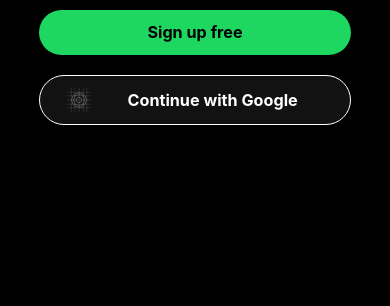
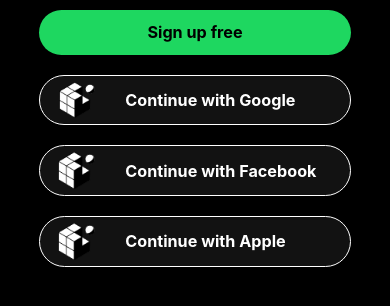
Before and after one commit to kennex666/MusicSocialApp_ReactNative, a React Native app: screen / in a window 390 px wide. Shown: the top 306 px of the page. Built offline with nearby package versions, Linux system fonts and the light colour scheme.

Commit message:
update: ContinueLogInButton.tsx style

```diff
--- a/app/components/ContinueLogInButton.tsx
+++ b/app/components/ContinueLogInButton.tsx
@@ -1,44 +1,52 @@
-import { Image, Text, TouchableOpacity } from "react-native";
-import { vh, vw } from "../utils/ViewpointEmulator";
+import { Image, StyleSheet, Text, TouchableOpacity, View } from "react-native";
 import { COLORS } from "../constants/color";
 import { FontSizeConstants } from "../constants/font-size";
+import { vh, vw } from "../utils/ViewpointEmulator";
 
 export default function ContinueLogInButton(props: any): JSX.Element {
     const { text, image, onPress } = props;
     return (
-        <TouchableOpacity
-            style={[
-                {
+        <TouchableOpacity style={styles.button} onPress={onPress}>
+            <View style={styles.imageView}>
+                <Image
+                    source={image}
+                    style={styles.image}
+                    resizeMode="contain"
+                />
+            </View>
+            <Text style={styles.text}>{text}</Text>
+        </TouchableOpacity>
+    );
+}
+
+const styles = StyleSheet.create({
+    button: {
         width: vw(80),
         height: vh(6),
-                    backgroundColor: COLORS.primary.background,
+        flexDirection: "row",
         justifyContent: "flex-start",
         alignItems: "center",
-                    flexDirection: "row",
         borderRadius: 100,
+        backgroundColor: COLORS.primary.background,
         borderColor: COLORS.primary.text,
         borderWidth: 1,
     },
-            ]}
-            onPress={onPress}
-        >
-            <Image
-                source={image}
-                style={{ width: "25%", height: "50%", marginRight: 10 }}
-                resizeMode="contain"
-            />
-            <Text
-                style={[
-                    {
+    imageView: {
+        width: "27.5%",
+        height: "100%",
+        justifyContent: "center",
+        alignItems: "flex-start",
+    },
+    image: {
+        height: "75%",
+        aspectRatio: 1,
+        marginLeft: "15%",
+    },
+    text: {
+        width: "72.5%",
         color: COLORS.primary.text,
+        textAlign: "left",
         fontSize: FontSizeConstants.nm,
         fontWeight: "bold",
-                        width: vw(50),
     },
-                ]}
-            >
-                {text}
-            </Text>
-        </TouchableOpacity>
-    );
-}
+});
--- a/app/screens/TestingScreen.tsx
+++ b/app/screens/TestingScreen.tsx
@@ -15,7 +15,15 @@
             <SignUpButton />
             <ContinueLogInButton
                 text="Continue with Google"
-                image={require("../../assets/adaptive-icon.png")}
+                image={require("../../assets/favicon.png")}
+            />
+            <ContinueLogInButton
+                text="Continue with Facebook"
+                image={require("../../assets/favicon.png")}
+            />
+            <ContinueLogInButton
+                text="Continue with Apple"
+                image={require("../../assets/favicon.png")}
             />
         </SafeAreaView>
     )
```
Lines whose indentation alone changed are shown as unchanged.
